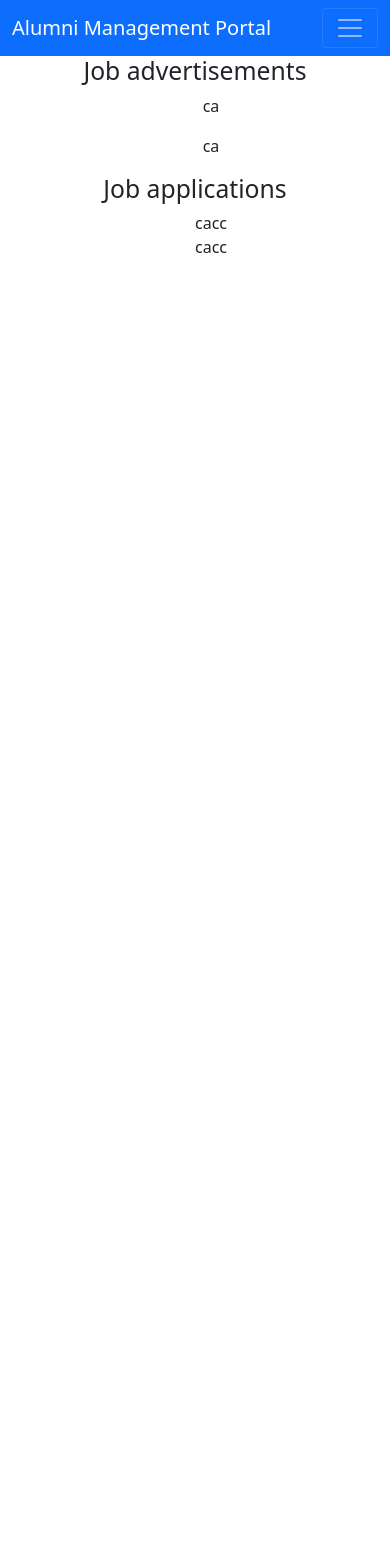
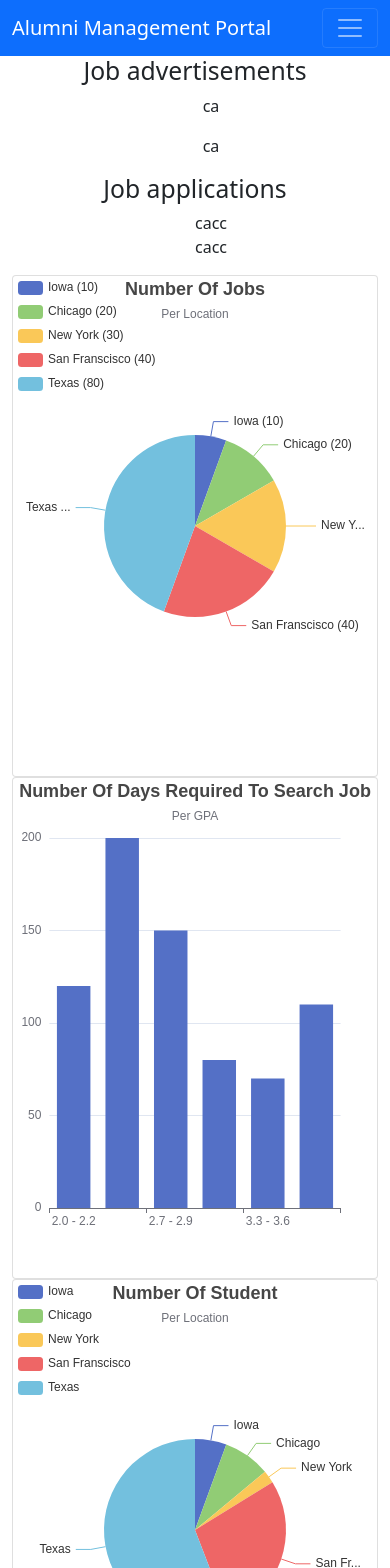
Before and after one commit to umur/waa-june-2022-final-project, a React (Create React App) app in the folder client/: page /dashboard in a window 390 px wide. Shown: the top 1568 px of the page. Before the commit the page ends 844 px from the top, so only its background shows below. Built offline with nearby package versions, Linux system fonts and the light colour scheme.

Commit message:
Add basic charts

```diff
--- a/client/src/components/MyRoutes.js
+++ b/client/src/components/MyRoutes.js
@@ -1,5 +1,6 @@
 import React from 'react'
 import {Routes, Route} from 'react-router-dom'
+import Dashboard from './dashboard/Dashboard'
 import UserProfile from './profiles/UserProfile'
 export default function MyRoutes(){
     return(
@@ -7,6 +8,8 @@ export default function MyRoutes(){
             <Routes>
                 {/* <Route path="/main" element={<Main />}>Main</Route> */}
                 <Route path="/user-profile" element={<UserProfile />}>My Profile</Route>
+                <Route path="/dashboard" element={<Dashboard />}>Dashboard</Route>
+
             </Routes>
         </div>
     )
--- /dev/null
+++ b/client/src/components/dashboard/Dashboard.js
@@ -0,0 +1,50 @@
+import React from 'react';
+import ReactECharts from 'echarts-for-react';
+import NumberOfStudents from './charts/NumberOfStudents';
+import NumberOfJobs from './charts/NumberOfJobs';
+import JobSearchTime from './charts/JobSearchTime';
+import TagPieChart from './charts/TagPieChart';
+
+
+function Dashboard() {
+
+    const option = {
+
+    };
+
+
+    return (<div className='container'>
+
+
+
+        <div className='row'>
+
+
+            <div className='col-md-6'>
+                <NumberOfJobs />
+            </div>
+
+            <div className='col-md-6'>
+
+                <JobSearchTime />
+            </div>
+        </div>
+
+
+        <div className='row'>
+
+            <div className='col-md-6'>
+
+                <NumberOfStudents />
+            </div>
+
+            <div className='col-md-6'>
+
+                <TagPieChart />
+            </div>
+
+        </div>
+    </div>);
+}
+
+export default Dashboard;
--- /dev/null
+++ b/client/src/components/dashboard/charts/JobSearchTime.js
@@ -0,0 +1,41 @@
+import ReactECharts from 'echarts-for-react';
+
+function JobSearchTime(props) {
+    const option = {
+        title: {
+            text: 'Number Of Days Required To Search Job',
+            subtext: 'Per GPA',
+            left: 'center'
+        },
+        xAxis: {
+            type: 'category',
+            data: ['2.0 - 2.2', '2.3 - 2.6', '2.7 - 2.9', '3.0 - 3.2', '3.3 - 3.6', '3.7 - 4.0']
+        },
+        yAxis: {
+            type: 'value'
+        },
+        series: [
+            {
+                data: [120, 200, 150, 80, 70, 110],
+                type: 'bar'
+            }
+        ]
+    };
+
+    return (
+        <div className='card'>
+
+            <ReactECharts
+                option={option}
+                notMerge={true}
+                lazyUpdate={true}
+                theme={"theme_name"}
+                style={{height: '500px', width: '100%'}}
+
+            />
+
+        </div>
+    );
+}
+
+export default JobSearchTime;
--- /dev/null
+++ b/client/src/components/dashboard/charts/NumberOfJobs.js
@@ -0,0 +1,54 @@
+import ReactECharts from 'echarts-for-react';
+
+function NumberOfJobs() {
+
+    const option = {
+        title: {
+            text: 'Number Of Jobs',
+            subtext: 'Per Location',
+            left: 'center'
+        },
+        tooltip: {
+            trigger: 'item'
+        },
+        legend: {
+            orient: 'vertical',
+            left: 'left'
+        },
+        series: [
+            {
+                name: 'Location',
+                type: 'pie',
+                radius: '50%',
+                data: [
+                    { value: 10, name: 'Iowa (10)' },
+                    { value: 20, name: 'Chicago (20)' },
+                    { value: 30, name: 'New York (30)' },
+                    { value: 40, name: 'San Franscisco (40)' },
+                    { value: 80, name: 'Texas (80)' }
+                ],
+                emphasis: {
+                    itemStyle: {
+                        shadowBlur: 10,
+                        shadowOffsetX: 0,
+                        shadowColor: 'rgba(0, 0, 0, 0.5)'
+                    }
+                }
+            }
+        ]
+    };
+
+    return (<div className='card'>
+
+        <ReactECharts
+            option={option}
+            notMerge={true}
+            lazyUpdate={true}
+            theme={"theme_name"}
+            style={{ height: '500px', width: '100%' }}
+
+        />
+    </div>);
+}
+
+export default NumberOfJobs;
--- /dev/null
+++ b/client/src/components/dashboard/charts/NumberOfStudents.js
@@ -0,0 +1,54 @@
+import ReactECharts from 'echarts-for-react';
+
+function NumberOfStudents(props) {
+
+    const option = {
+        title: {
+            text: 'Number Of Student',
+            subtext: 'Per Location',
+            left: 'center'
+        },
+        tooltip: {
+            trigger: 'item'
+        },
+        legend: {
+            orient: 'vertical',
+            left: 'left'
+        },
+        series: [
+            {
+                name: 'Location',
+                type: 'pie',
+                radius: '50%',
+                data: [
+                    { value: 100, name: 'Iowa' },
+                    { value: 150, name: 'Chicago' },
+                    { value: 40, name: 'New York' },
+                    { value: 500, name: 'San Franscisco' },
+                    { value: 1000, name: 'Texas' }
+                ],
+                emphasis: {
+                    itemStyle: {
+                        shadowBlur: 10,
+                        shadowOffsetX: 0,
+                        shadowColor: 'rgba(0, 0, 0, 0.5)'
+                    }
+                }
+            }
+        ]
+    };
+
+    return (<div className='card'>
+
+        <ReactECharts
+            option={option}
+            notMerge={true}
+            lazyUpdate={true}
+            theme={"theme_name"}
+            style={{ height: '500px', width: '100%' }}
+
+        />
+    </div>);
+}
+
+export default NumberOfStudents;
--- /dev/null
+++ b/client/src/components/dashboard/charts/TagPieChart.js
@@ -0,0 +1,53 @@
+import ReactECharts from 'echarts-for-react';
+
+function TagPieChart() {
+
+    const option = {
+        title: {
+            text: 'Job Tags',
+            subtext: '',
+            left: 'center'
+        },
+        tooltip: {
+            trigger: 'item'
+        },
+        legend: {
+            orient: 'vertical',
+            left: 'left'
+        },
+        series: [
+            {
+                name: 'Location',
+                type: 'pie',
+                radius: '50%',
+                data: [
+                    { value: 10, name: 'DevOps' },
+                    { value: 50, name: 'Sr Engineering' },
+                    { value: 100, name: 'React Frontend' },
+                    { value: 200, name: 'Java Developer' },
+                    { value: 40, name: 'Dot Net Developer' }
+                ],
+                emphasis: {
+                    itemStyle: {
+                        shadowBlur: 10,
+                        shadowOffsetX: 0,
+                        shadowColor: 'rgba(0, 0, 0, 0.5)'
+                    }
+                }
+            }
+        ]
+    };
+
+    return (<div className='card'>
+
+        <ReactECharts
+            option={option}
+            notMerge={true}
+            lazyUpdate={true}
+            theme={"theme_name"}
+            style={{ height: '500px', width: '100%' }}
+
+        />
+    </div>);}
+
+export default TagPieChart;
```
Also changed, not shown: 1 other file (tests, documents, lock files or other folders).
